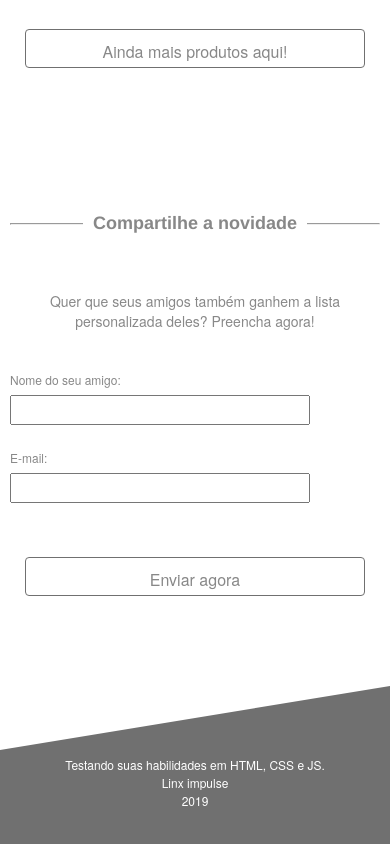
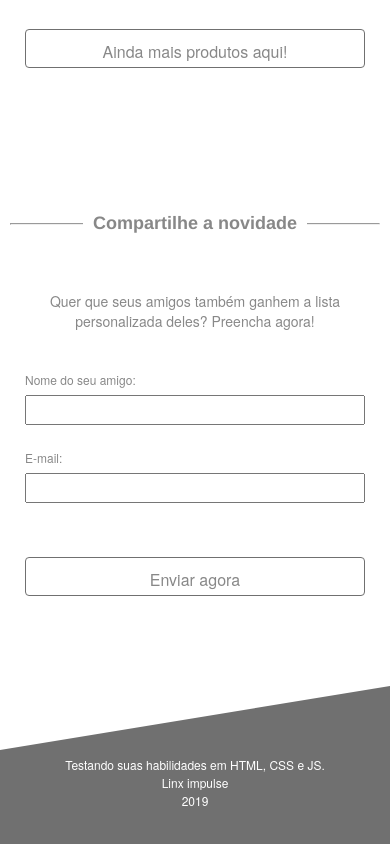
Before and after one commit to DAVIGSOUZA/linx-frontend-challenge, a plain HTML site: page index.html in a window 390 px wide. Shown: the part 1358-2202 px from the top of the page. Drawn offline with Linux system fonts and the light colour scheme; no server answers; a web font is replaced by a local one.

Commit message:
improve share section media queries

```diff
--- a/styles/global.css
+++ b/styles/global.css
@@ -60,7 +60,7 @@
 
 /*  ----------------------------- FORM -------------------------------------- */
 .input-container {
-
+  margin: 0 auto;
 }
 
 .form-label {
@@ -104,7 +104,7 @@
 }
 
 /* --------------------------- MEDIA QUERIES --------------------------------- */
-@media (max-width: 480px) {
+@media (max-width: 320px) {
   .input-text {
     width: 300px;
   }
--- a/styles/share_section.css
+++ b/styles/share_section.css
@@ -12,7 +12,6 @@
 
 .share-form-wrapper {
   display: flex;
-  flex-wrap: wrap;
   margin-bottom: 30px;
 }
 
@@ -21,11 +20,15 @@
 }
 
 /* --------------------------- MEDIA QUERIES -------------------------------- */
-@media (max-width: 480px) {
+@media (max-width: 800px) {
   #share-section {
     margin-left: 10px;
     margin-right: 10px;
   }
+  .share-form-wrapper {
+    flex-direction: column;
+  }
+
   .share-form-wrapper div {
     margin-left: 0;
   }
```
